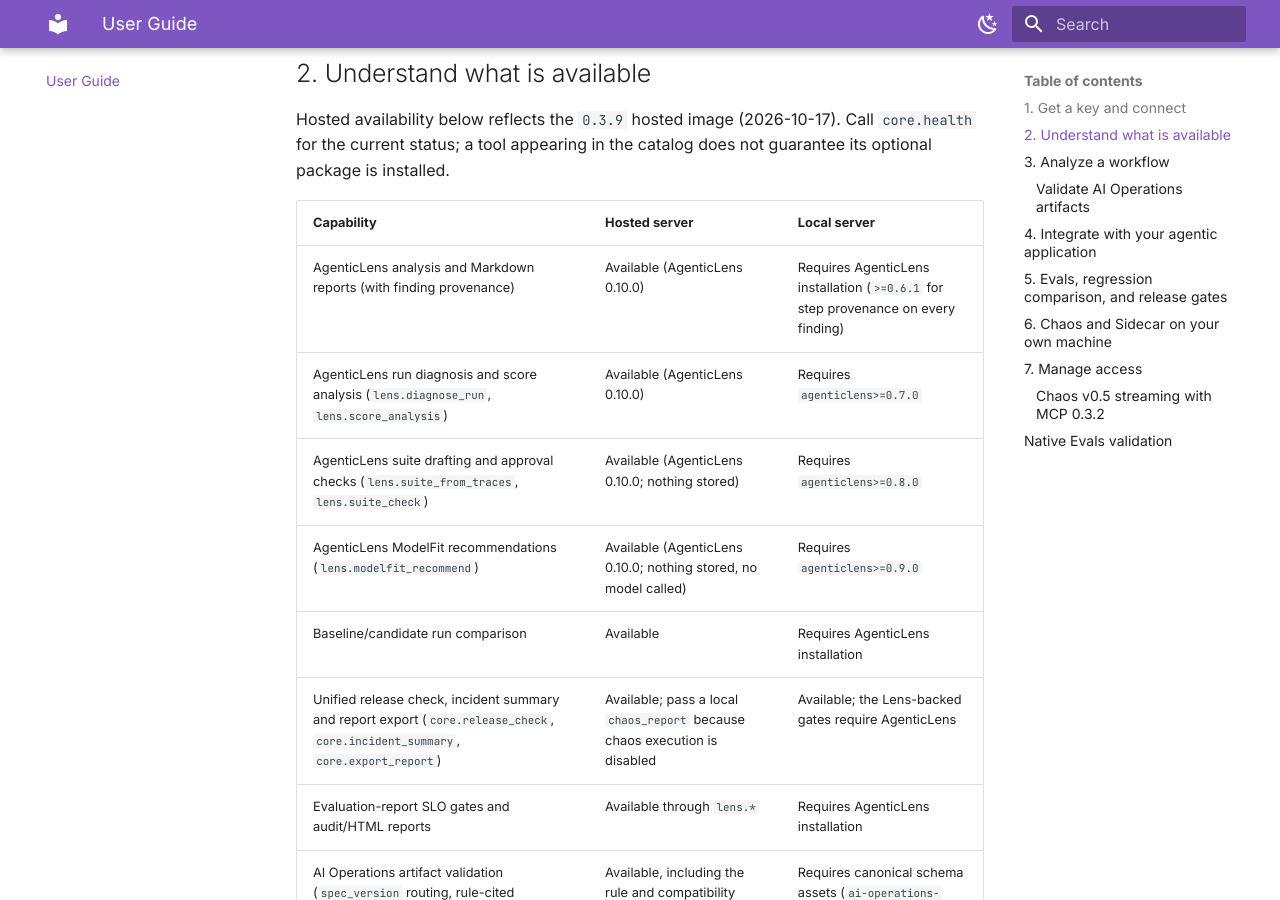
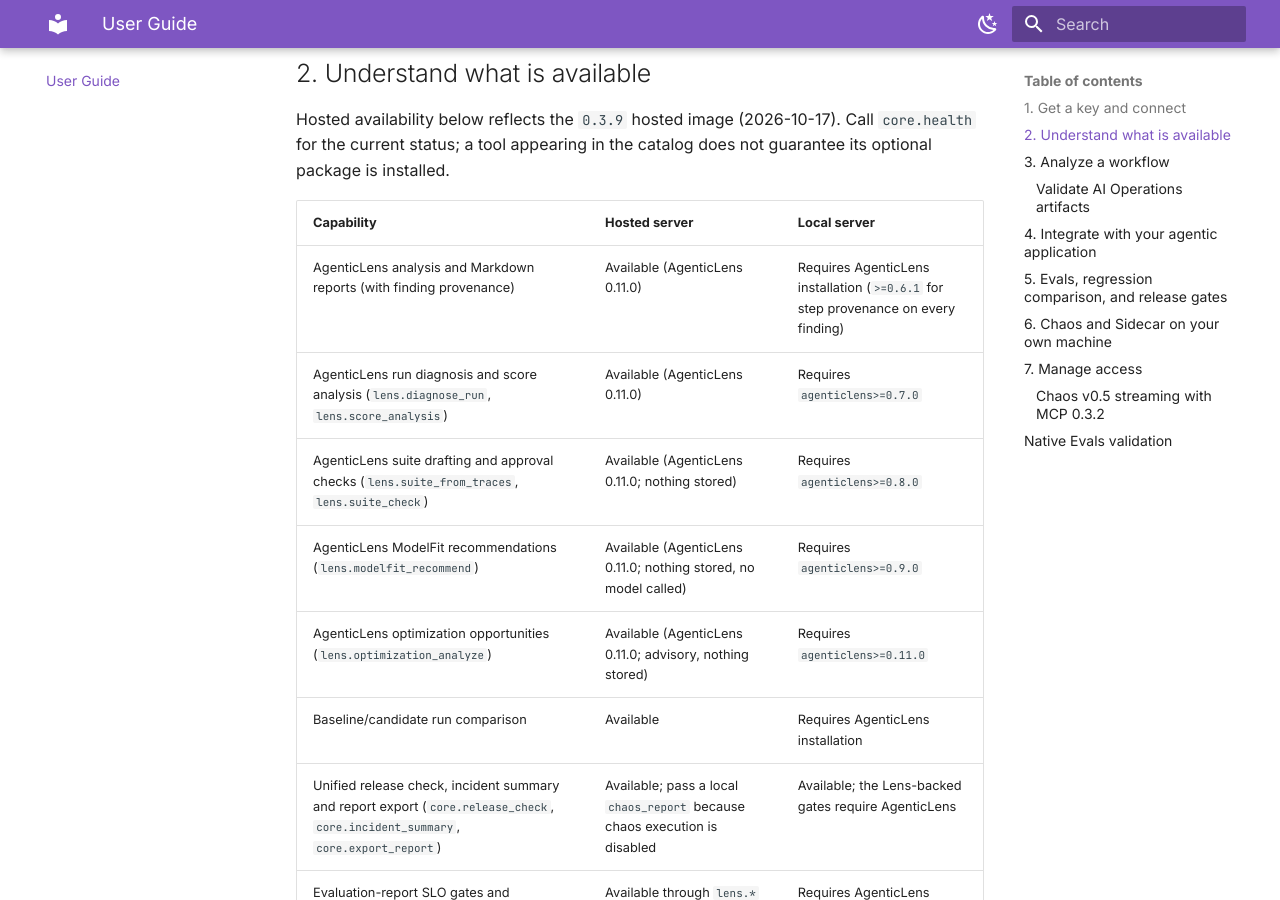
Before and after one commit to DeepAgentLabs/mcp-server, an MkDocs documentation site: the page built from docs/user-guide.md, in a window 1280 px wide and 900 px high, scrolled down 1107 px. Built offline with MkDocs 1.6.1 and Material for MkDocs 9.7.7, drawn with Linux system fonts in a browser that asks for light colours; some of the changed text lies outside the part shown.

Commit message:
docs: raise the AgenticLens compatibility target to 0.11.0

```diff
--- a/docs/user-guide.md
+++ b/docs/user-guide.md
@@ -45,10 +45,11 @@
 
 | Capability | Hosted server | Local server |
 | --- | --- | --- |
-| AgenticLens analysis and Markdown reports (with finding provenance) | Available (AgenticLens 0.10.0) | Requires AgenticLens installation (`>=0.6.1` for step provenance on every finding) |
-| AgenticLens run diagnosis and score analysis (`lens.diagnose_run`, `lens.score_analysis`) | Available (AgenticLens 0.10.0) | Requires `agenticlens>=0.7.0` |
-| AgenticLens suite drafting and approval checks (`lens.suite_from_traces`, `lens.suite_check`) | Available (AgenticLens 0.10.0; nothing stored) | Requires `agenticlens>=0.8.0` |
-| AgenticLens ModelFit recommendations (`lens.modelfit_recommend`) | Available (AgenticLens 0.10.0; nothing stored, no model called) | Requires `agenticlens>=0.9.0` |
+| AgenticLens analysis and Markdown reports (with finding provenance) | Available (AgenticLens 0.11.0) | Requires AgenticLens installation (`>=0.6.1` for step provenance on every finding) |
+| AgenticLens run diagnosis and score analysis (`lens.diagnose_run`, `lens.score_analysis`) | Available (AgenticLens 0.11.0) | Requires `agenticlens>=0.7.0` |
+| AgenticLens suite drafting and approval checks (`lens.suite_from_traces`, `lens.suite_check`) | Available (AgenticLens 0.11.0; nothing stored) | Requires `agenticlens>=0.8.0` |
+| AgenticLens ModelFit recommendations (`lens.modelfit_recommend`) | Available (AgenticLens 0.11.0; nothing stored, no model called) | Requires `agenticlens>=0.9.0` |
+| AgenticLens optimization opportunities (`lens.optimization_analyze`) | Available (AgenticLens 0.11.0; advisory, nothing stored) | Requires `agenticlens>=0.11.0` |
 | Baseline/candidate run comparison | Available | Requires AgenticLens installation |
 | Unified release check, incident summary and report export (`core.release_check`, `core.incident_summary`, `core.export_report`) | Available; pass a local `chaos_report` because chaos execution is disabled | Available; the Lens-backed gates require AgenticLens |
 | Evaluation-report SLO gates and audit/HTML reports | Available through `lens.*` | Requires AgenticLens installation |
@@ -181,6 +182,7 @@
 - `lens.suite_from_traces`: `{"runs": [<Run object>, ...], "name": "prod-regression", "version": "1.0.0", "strategy": "hash"}`
 - `lens.suite_check`: `{"suite": <agentic-evals TestSuite object>, "threshold": 0.85}`
 - `lens.modelfit_recommend`: `{"reports": [<ExperimentReport object>], "config": {"defaults": {"min_pass_rate": 0.85}, "categories": [{"id": "orders", "tags": ["orders"]}]}, "variant_metadata": {"mid-b": {"provider": "provider-b"}}}`
+- `lens.optimization_analyze`: `{"traces": [<Run object>, ...], "config": {"monthly_runs": 30000}, "baseline_variant_id": "large"}`
 - `lens.compare_runs`: `{"baseline": [<Run object>], "candidate": [<Run object>], "session_id": "release-check"}`
 
 Use JSON conforming to AgenticLens's `EvaluationReport` or `Run` models. Validate
```
Also changed, not shown: docs/integrations.md (+1 -1 lines).
